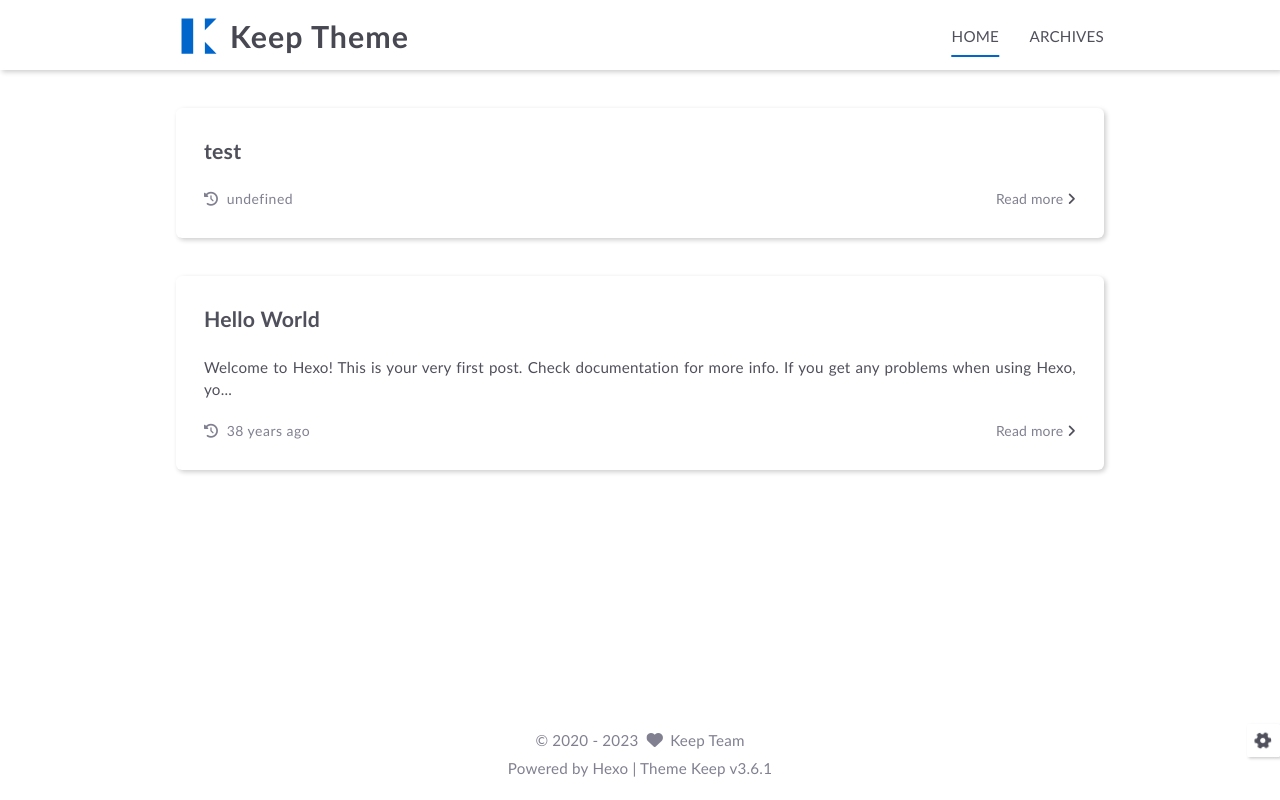
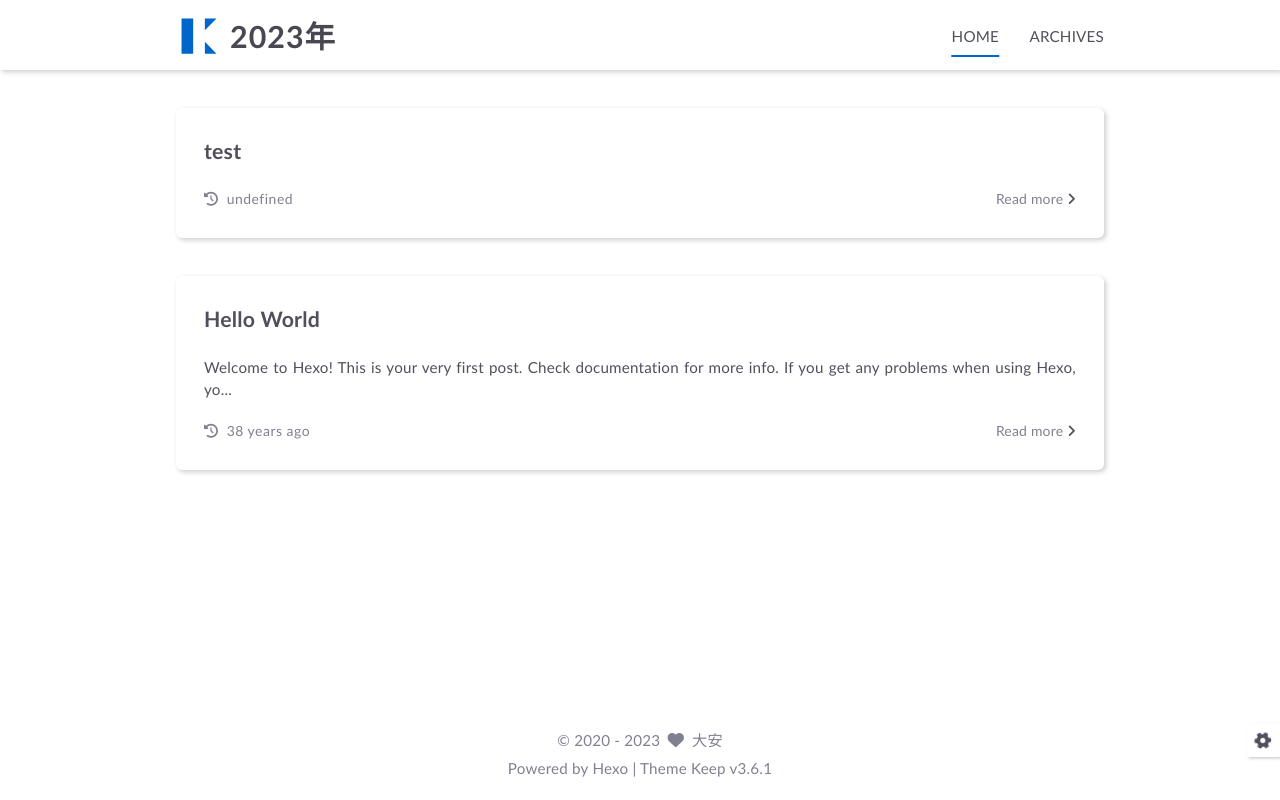
Before and after one commit to gianyao/gian2023, a plain HTML site: page index.html in a window 1280 px wide. Drawn offline with Linux system fonts and the light colour scheme.

Commit message:
Site updated: 2023-05-21 23:00:01

```diff
--- a/index.html
+++ b/index.html
@@ -5,11 +5,11 @@
     <meta name="viewport" content="width=device-width, initial-scale=1, maximum-scale=1">
     <meta name="keywords" content="Hexo Theme Keep">
     <meta name="description" content="Hexo Theme Keep">
-    <meta name="author" content="Keep Team">
+    <meta name="author" content="大安">
 
     <title>
 
-        Keep Theme
+        2023年
     </title>
 
 <link rel="stylesheet" href="/css/style.css">
@@ -64,7 +64,7 @@
                 </a>
 
             <a class="logo-title" href="/">
-               Keep Theme
+               2023年
             </a>
         </div>
 
@@ -227,7 +227,7 @@
             2023
 
                 &nbsp;<i class="fas fa-heart icon-animate"></i>
-                &nbsp;<a href="/">Keep Team</a>
+                &nbsp;<a href="/">大安</a>
 
         </div>
 
```
Also changed, not shown: 2023/05/21/hello-world/index.html (+5 -5 lines), 2023/05/21/test/index.html (+5 -5 lines), archives/2023/05/index.html (+4 -4 lines), archives/2023/index.html (+4 -4 lines), archives/index.html (+4 -4 lines).
